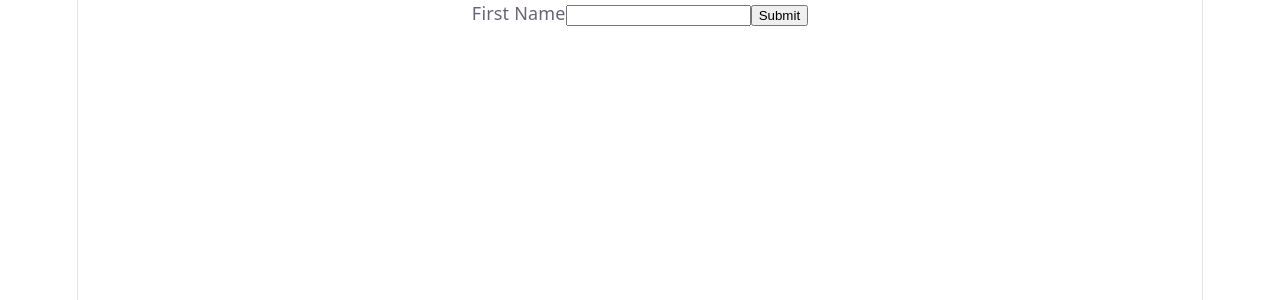
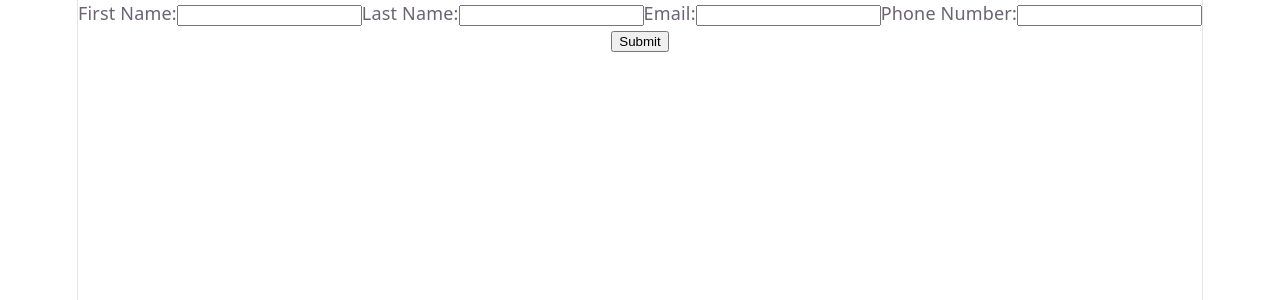
Before and after one commit to Jonathan-Winter-Dev/cv-maker, a React (Vite) app: page / in a window 1280 px wide. Shown: the top 300 px of the page. Built offline with nearby package versions, Linux system fonts and the light colour scheme.

Commit message:
contact form has more fields

```diff
--- a/src/Contact.jsx
+++ b/src/Contact.jsx
@@ -1,30 +1,37 @@
 import { useState } from "react";
 
 export default function Contact() {
-  const [firstName, setFirstname] = useState("");
+  const [contact, setContact] = useState({
+    fName: "",
+    lName: "",
+    email: "",
+    phone: "",
+  });
 
   function handleSubmit(e) {
     e.preventDefault();
     const formData = new FormData(e.target);
     const dataObject = Object.fromEntries(formData);
-    setFirstname(dataObject.fname);
-    console.log(dataObject);
-  }
 
-  function handleChange(e) {
-    setFirstname(e.target.value);
+    setContact({
+      fName: dataObject.fName,
+      lName: dataObject.lName,
+      email: dataObject.email,
+      phone: dataObject.phone,
+    });
   }
 
   function ContactForm() {
     return (
       <form onSubmit={handleSubmit}>
-        <label for="fname">First Name</label>
-        <input
-          type="text"
-          name="fname"
-          id="fname"
-          // onChange={handleChange}
-        />
+        <label for="fName">First Name:</label>
+        <input type="text" name="fName" id="fName" required />
+        <label for="fName">Last Name:</label>
+        <input type="text" name="lName" id="lName" required />
+        <label for="fName">Email:</label>
+        <input type="email" name="email" id="email" />
+        <label for="fName">Phone Number:</label>
+        <input type="tel" name="phone" id="phone" />
         <input type="submit" />
       </form>
     );
@@ -33,7 +40,10 @@ export default function Contact() {
   return (
     <>
       <ContactForm />
-      <p>{firstName}</p>
+      <p>{contact.fName}</p>
+      <p>{contact.lName}</p>
+      <p>{contact.email}</p>
+      <p>{contact.phone}</p>
     </>
   );
 }
```
